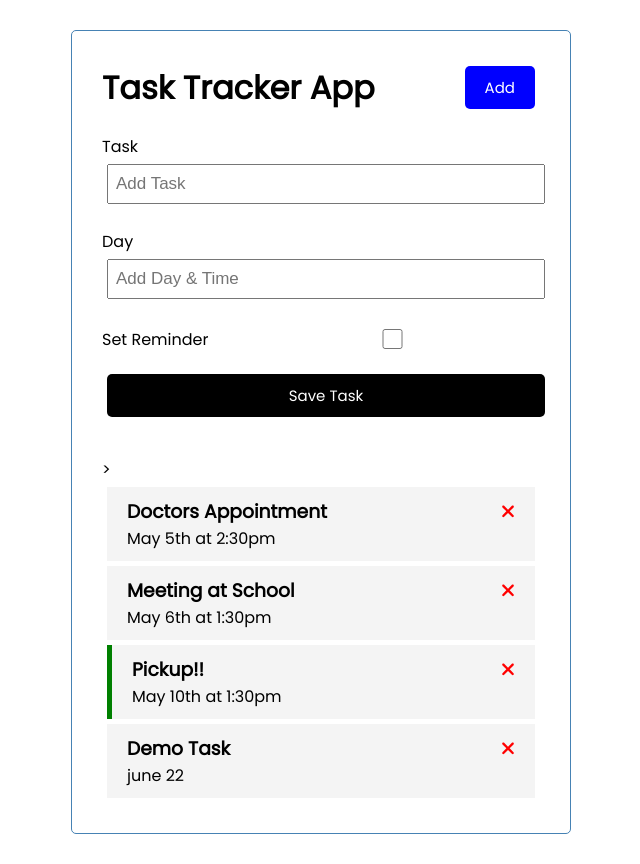
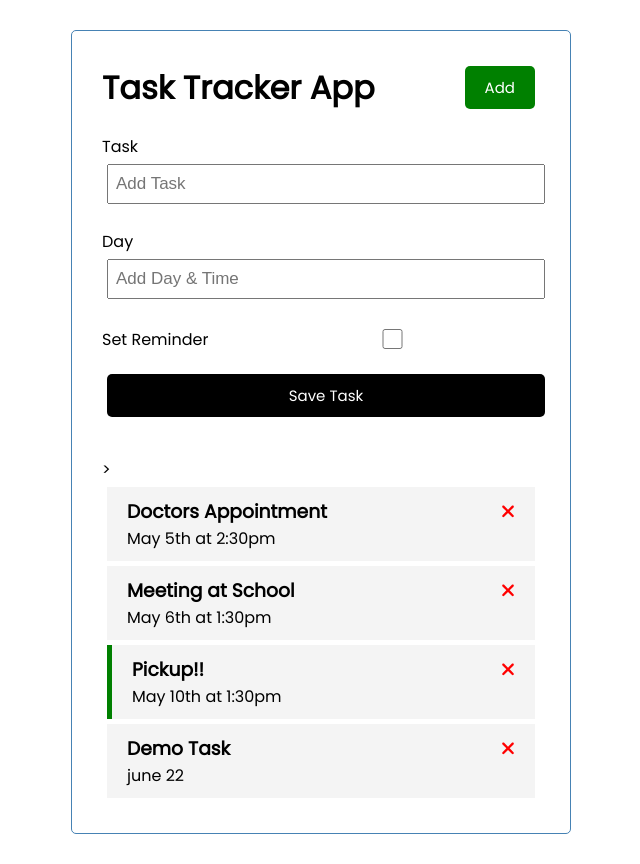
Before and after one commit to ksb96/tracker-app, an Angular app: page / in a window 1280 px wide. Shown: the whole page, without its empty margins (319-959 px from the left). Built offline with nearby package versions, Linux system fonts and the light colour scheme; data requests are answered from the project's data file.

Commit message:
btn color changed -commit

```diff
--- a/src/app/components/header/header.component.html
+++ b/src/app/components/header/header.component.html
@@ -1,4 +1,4 @@
 <header>
     <h1>{{title}}</h1>
-    <app-button color="blue" text="Add"(btnClick)="toggleAddtask()"></app-button>
+    <app-button color="green" text="Add"(btnClick)="toggleAddtask()"></app-button>
 </header>
```
